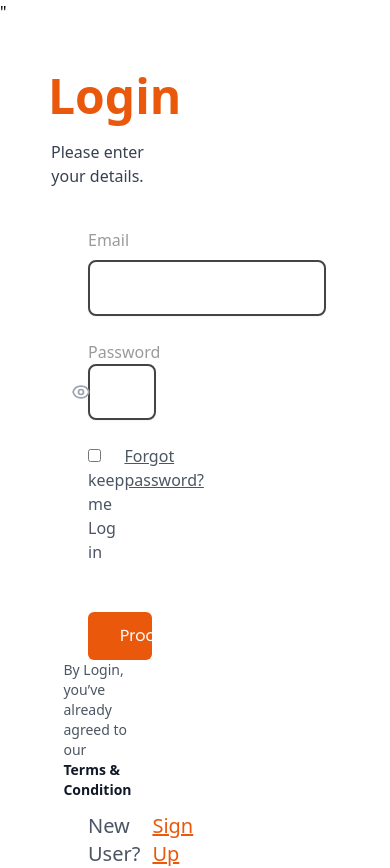
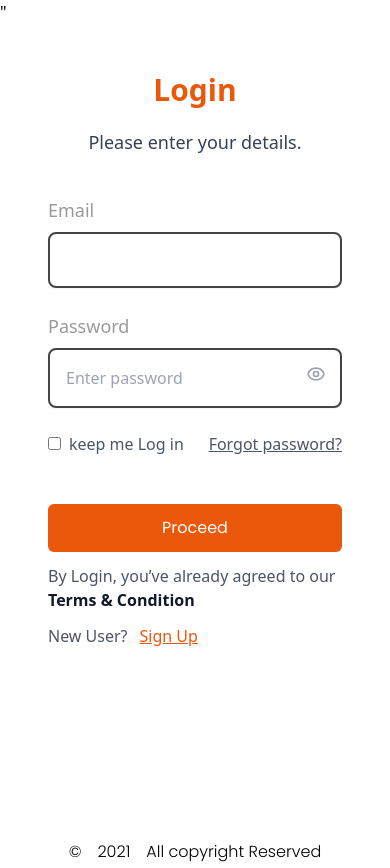
Before and after one commit to mbox-project/mbox-user, a React (Create React App) app: page /auth/login in a window 390 px wide. Built offline with nearby package versions, Linux system fonts and the light colour scheme.

Commit message:
worked on the responsiveness of the Login page

```diff
--- a/src/pages/Auth/Login/index.jsx
+++ b/src/pages/Auth/Login/index.jsx
@@ -2,6 +2,7 @@ import React from "react";
 import { Link } from "react-router-dom";
 import logo from "../../../assets/images/logo.png";
 import Button from "../../../components/Button";
+import Footer from "../../../components/Footer";
 import Input from "../../../components/Input";
 import Label from "../../../components/Label";
 
@@ -21,25 +22,27 @@ function Login() {
       <div className=" hidden lg:flex w-1/2 mx-auto p-12 bg-[url]">
         <img src={logo} />
       </div>
-      <div className="w-1/2 lg:mx-auto  md:my-auto bg-white p-12">
+      <div className="w-full lg:w-1/2 lg:mx-auto  md:my-auto bg-white p-12">
         <div className="w-full">
-          <div className="text-center mb-10">
-            <h1 className="text-5xl font-bold text-orange-600 mb-5">Login</h1>
-            <p className="text-base text-gray-700">
+          <div className="text-center pb-10">
+            <h1 className="text-3xl lg:text-5xl font-bold text-orange-600 mb-5">
+              Login
+            </h1>
+            <p className=" lg:text-base text-lg text-gray-700">
               Please enter your details.
             </p>
           </div>
-          <form className="px-10">
+          <form className=" px-0 lg:px-10">
             <div className="mb-6">
               <Label
-                className="w-full text-base text-[#9A9A9A]"
+                className="w-full text-lg lg:text-base text-[#9A9A9A]"
                 htmlFor="email"
                 title="Email"
               />
               <Input
                 name="email"
                 type="email"
-                className="lg:w-full md:w-[712px] mt-2 p-4 text-sm border-[#444444] rounded-lg shadow-sm border-2"
+                className="lg:w-full  w-full mt-2 p-4  text-sm border-[#444444] rounded-lg shadow-sm border-2"
                 required={true}
                 autoFocus={false}
                 onChange={onChangeInput}
@@ -47,7 +50,7 @@ function Login() {
             </div>
             <div className="mb-6">
               <Label
-                className="w-full text-base text-[#9A9A9A]"
+                className="w-full text-lg lg:text-base text-[#9A9A9A]"
                 htmlFor="password"
                 title="Password"
               />
@@ -62,7 +65,7 @@ function Login() {
               <div className="relative">
                 <input
                   type="password"
-                  className="w-full p-4 pr-12 text-sm border-[#444444] border-2 rounded-lg shadow-sm"
+                  className="w-full p-4 pr-12 text-base lg:text-sm mt-2 border-[#444444] border-2 rounded-lg shadow-sm"
                   placeholder="Enter password"
                 />
 
@@ -113,7 +116,7 @@ function Login() {
               Login
             </Button>
             <div className="flex justify-center mb-3">
-              <span className="text-gray-600 text-sm">
+              <span className="text-gray-600 text-base  lg:text-sm pt-3">
                 By Login, you’ve already agreed to our{" "}
                 <Link to="/" className="text-gray-900 font-bold">
                   Terms & Condition
@@ -121,14 +124,17 @@ function Login() {
               </span>
             </div>
             <div className="flex">
-              <p className="mr-3 text-gray-600 text-xl">New User?</p>
+              <p className="mr-3 text-gray-600 text-base lg:text-xl">
+                New User?
+              </p>
               <Link
                 to="/auth/register"
-                className="text-orange-600 text-xl underline"
+                className="text-orange-600 text-base lg:text-xl underline"
               >
                 Sign Up
               </Link>
             </div>
+            <Footer />
           </form>
         </div>
       </div>
```
